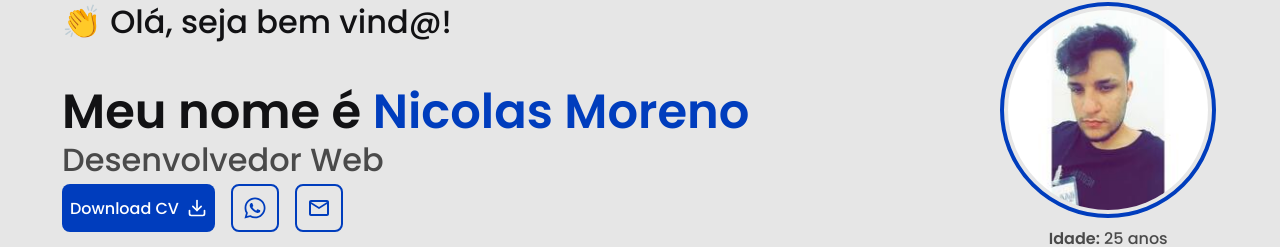
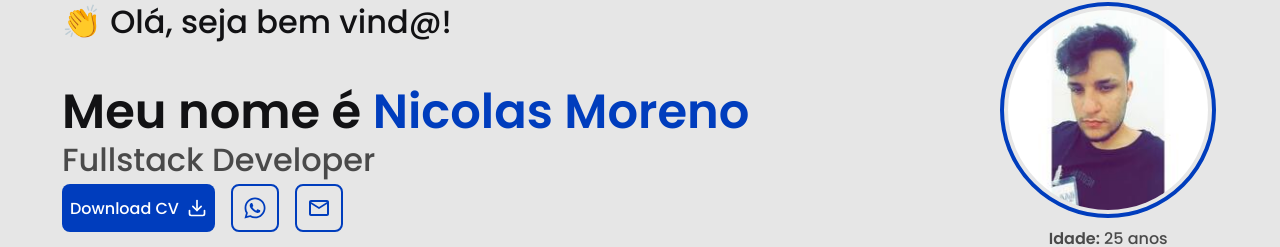
Before and after one commit to NicolasAlvesM/nicolasmoreno.dev, a React (Vite) app: page / in a window 1280 px wide. Shown: the part 106-353 px from the top of the page. Built offline with nearby package versions, Linux system fonts and the light colour scheme.

Commit message:
change role title

```diff
--- a/src/containers/Presentation/index.tsx
+++ b/src/containers/Presentation/index.tsx
@@ -46,7 +46,7 @@ export default function Presentation() {
                 <Title>
                     <br /> Meu nome é <span>Nicolas&nbsp;Moreno</span>
                 </Title>
-                <Role>Desenvolvedor Web</Role>
+                <Role>Fullstack Developer</Role>
                 <ButtonsWrapper>
                     <DownloadButton href={cv} download="CV - Nicolas Moreno">
                         Download CV
```
